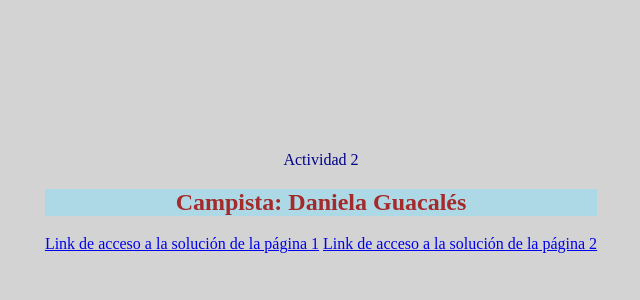
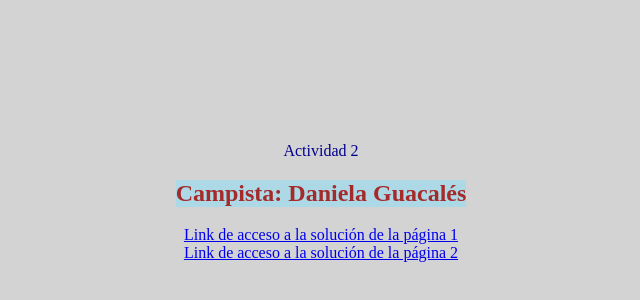
Before and after one commit to DanielaG-09/analisis_acti2_bd_titanic, a plain HTML site: page index.html in a window 1280 px wide. Shown: the part 206-506 px from the top of the page, without its empty margins (319-959 px from the left). Drawn offline with Linux system fonts and the light colour scheme.

Commit message:
Agregamos un salto de línea entre los dos links de acceso

```diff
--- a/index.html
+++ b/index.html
@@ -10,7 +10,7 @@
     <div class="center"
     <h1>Actividad 2</h1>
     <h2>Campista: Daniela Guacalés</h2>
-    <a href="https://docs.google.com/document/d/1zJGERo1CxnUMobv6GOpJ4YjkmwVOeuQ8/edit?usp=sharing&ouid=114030896607151154709&rtpof=true&sd=true" target="_blank">Link de acceso a la solución de la página 1</a>
+    <a href="https://docs.google.com/document/d/1zJGERo1CxnUMobv6GOpJ4YjkmwVOeuQ8/edit?usp=sharing&ouid=114030896607151154709&rtpof=true&sd=true" target="_blank">Link de acceso a la solución de la página 1</a> <br>
     <a href="https://docs.google.com/document/d/1EPBUfbhApjtvd0esJzCKjKxlqqahjFCb/edit?usp=sharing&ouid=114030896607151154709&rtpof=true&sd=true" target="_blank">Link de acceso a la solución de la página 2</a>
     </div>
 </body>
```
